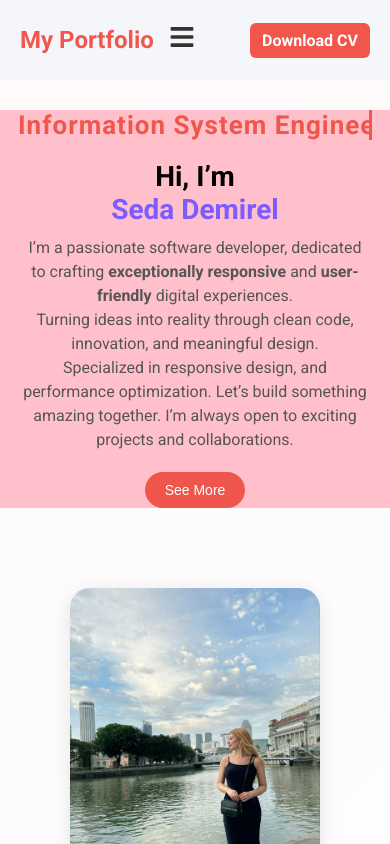
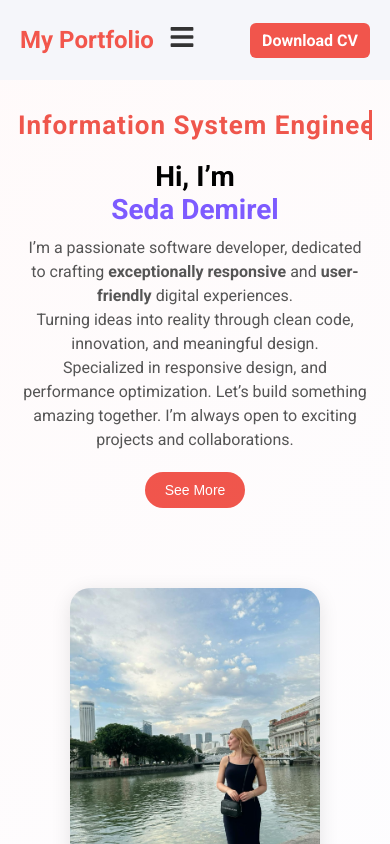
Before and after one commit to sedademirels/mycv, a React (Vite) app: page / in a window 390 px wide. Shown: the top 844 px of the page. Built offline with nearby package versions, Linux system fonts and the light colour scheme.

Commit message:
left div update

```diff
--- a/src/pages/Hero/Hero.css
+++ b/src/pages/Hero/Hero.css
@@ -137,7 +137,6 @@ h1 span {
     flex-direction: column;
     align-items: center;
     justify-content: center;
-    background: pink;
   }
 
   .hero-left p,
```
